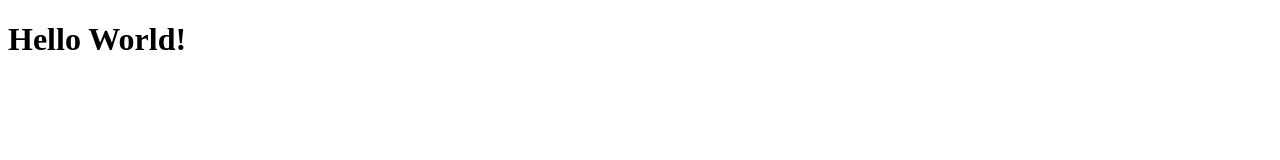
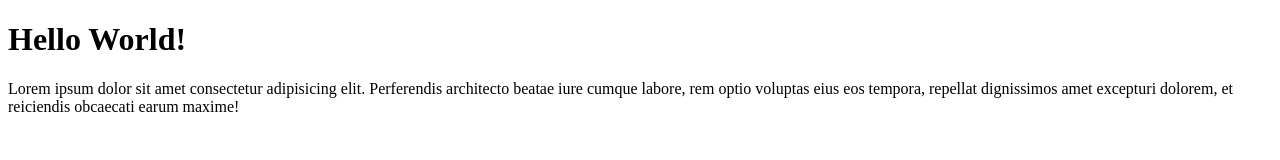
Before and after one commit to GessicaCalcagno/htmlcss-hello, a plain HTML site: page index.html in a window 1280 px wide. Drawn offline with Linux system fonts and the light colour scheme.

Commit message:
Add: Prova Prova sa-sa

```diff
--- a/index.html
+++ b/index.html
@@ -6,6 +6,9 @@
     <title>Document</title>
 </head>
 <body>
+
     <h1>Hello World!</h1>
+    <p>Lorem ipsum dolor sit amet consectetur adipisicing elit. Perferendis architecto beatae iure cumque labore, rem optio voluptas eius eos tempora, repellat dignissimos amet excepturi dolorem, et reiciendis obcaecati earum maxime!</p>
+
 </body>
 </html>
```
